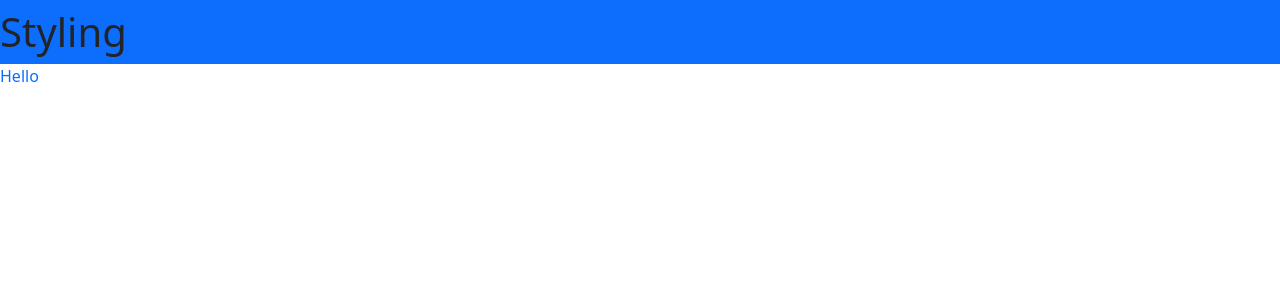
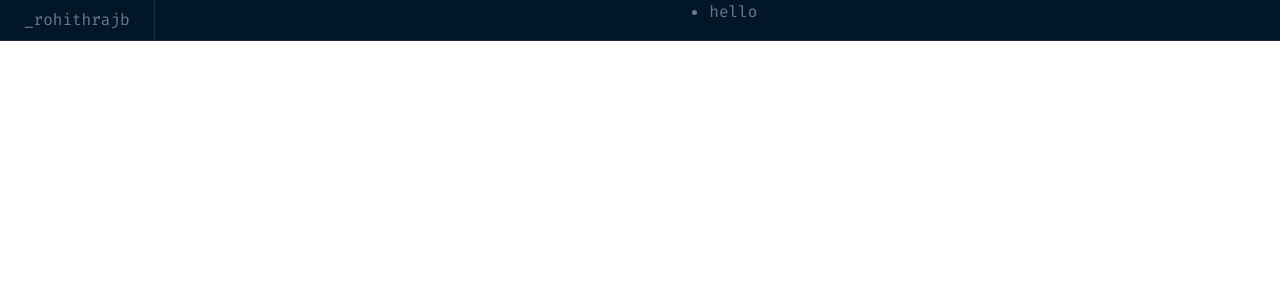
Before and after one commit to rohithrajb/rohithrajb.github.io, an Angular app: page / in a window 1280 px wide. Shown: the top 300 px of the page. Built offline with nearby package versions, Linux system fonts and the light colour scheme.

Commit message:
Header progress

```diff
--- a/src/app/app.component.html
+++ b/src/app/app.component.html
@@ -1,7 +1,16 @@
-<nav class="navbar bg-primary mb-0 h1">
-  Styling
-</nav>
+<div class="bg-dark">
+  <nav class="navbar text-primary border-bottom border-lines mb-0 p-0">
+    <div class="py-2 px-4 border-end border-lines" style="cursor: pointer">
+      _rohithrajb
+    </div>
+    <ul class="navbar-navLinks">
+      <li class="navLink">
+        hello
+      </li>
+    </ul>
+    <div class="navbar-menuBtn">
 
-<div class="text-primary">
-  Hello
+    </div>
+  </nav>
+
 </div>
--- a/src/styles.scss
+++ b/src/styles.scss
@@ -1,4 +1,23 @@
 /* You can add global styles to this file, and also import other style files */
+
+// customized colors
+$theme-colors: (
+  "primary": #607B96,
+  "dark": #011627,
+  "lines": #1e2d3d,
+  "green": #198731,
+  "red": #C11313,
+  "orange": #FFA439,
+);
+
+
 
 // this should be below everything
 @import "node_modules/bootstrap/scss/bootstrap";
+
+
+// font customization
+@import url('https://fonts.googleapis.com/css2?family=Fira+Code&display=swap');
+:root {
+  --bs-body-font-family: 'Fira Code', monospace;
+}
```
